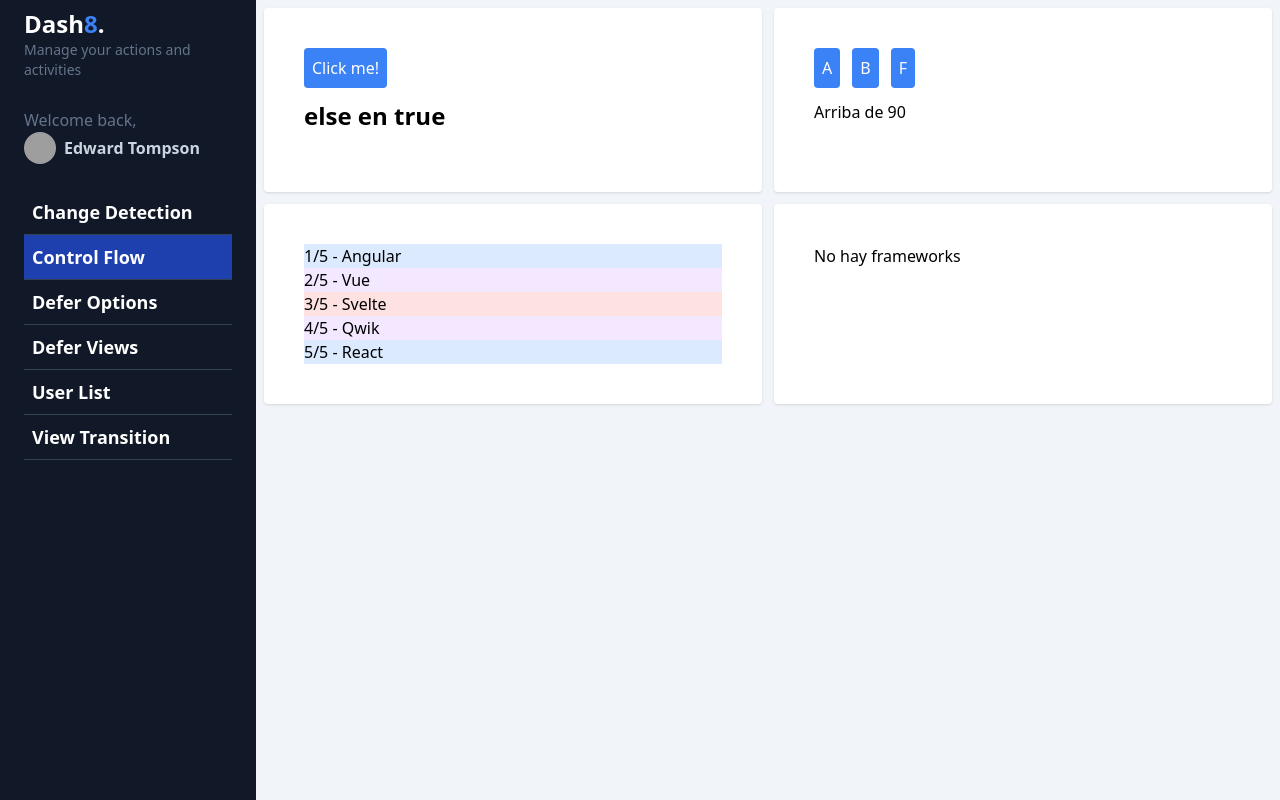
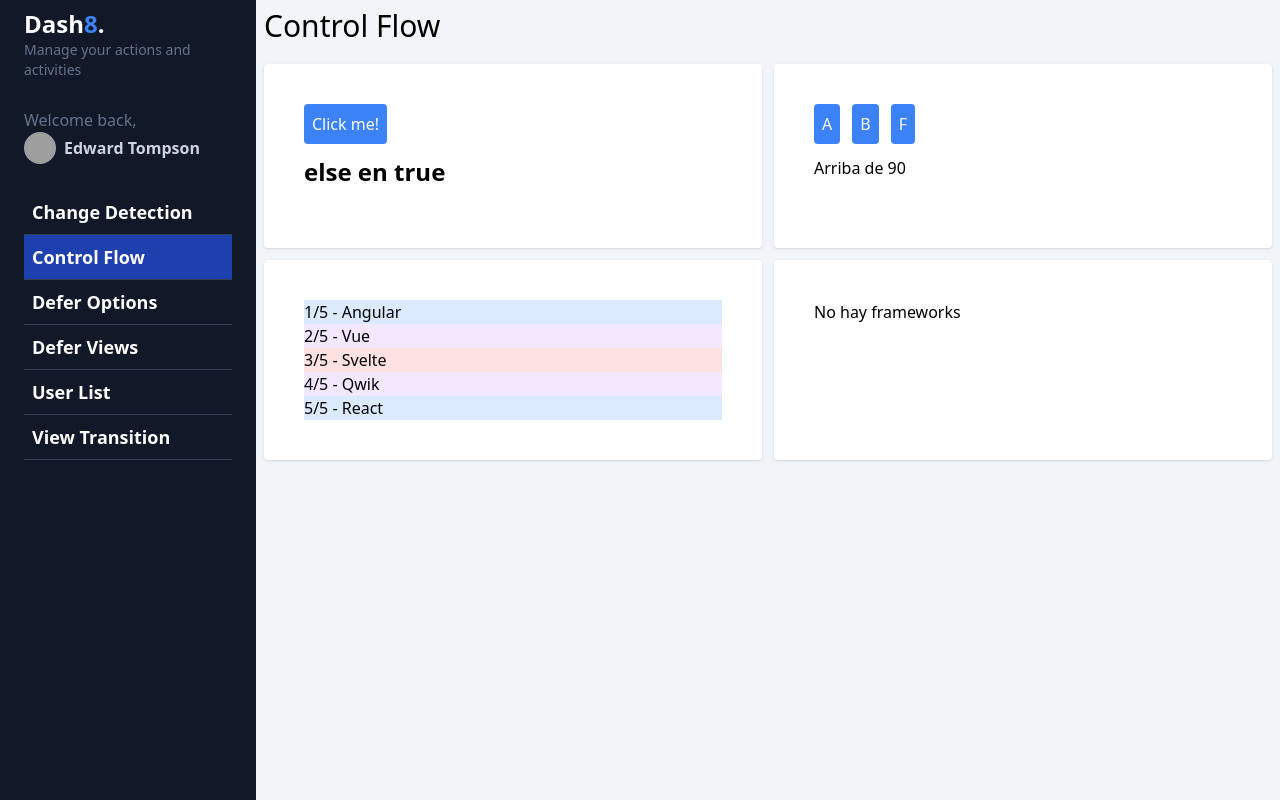
Before and after one commit to fhidalgorosabal/angular17, an Angular app: page /dashboard/control-flow in a window 1280 px wide. Built offline with nearby package versions, Linux system fonts and the light colour scheme; grey boxes are pictures that could not be loaded.

Commit message:
feature: Required Input

```diff
--- a/src/app/dashboard/pages/control-flow/control-flow.component.html
+++ b/src/app/dashboard/pages/control-flow/control-flow.component.html
@@ -1,3 +1,4 @@
+<app-title [title]="'Control Flow'" withShadow></app-title>
 <section class="grid grid-cols-1 md:grid-cols-2 gap-3">
     <div class="bg-white rounded shadow p-10">
         <button
--- a/src/app/dashboard/pages/control-flow/control-flow.component.ts
+++ b/src/app/dashboard/pages/control-flow/control-flow.component.ts
@@ -1,5 +1,6 @@
 import { CommonModule } from '@angular/common';
 import { ChangeDetectionStrategy, Component, signal } from '@angular/core';
+import { TitleComponent } from '../../../shared/title/title.component';
 
 type Grade = 'A' | 'B' | 'F';
 
@@ -7,6 +8,7 @@
   standalone: true,
   imports: [
     CommonModule,
+    TitleComponent
   ],
   templateUrl: './control-flow.component.html',
   styles: ``,
--- a/src/app/shared/title/title.component.html
+++ /dev/null
@@ -1 +0,0 @@
-<p>title works!</p>,
--- a/src/app/shared/title/title.component.ts
+++ b/src/app/shared/title/title.component.ts
@@ -1,5 +1,5 @@
 import { CommonModule } from '@angular/common';
-import { ChangeDetectionStrategy, Component } from '@angular/core';
+import { ChangeDetectionStrategy, Component, Input, booleanAttribute } from '@angular/core';
 
 @Component({
   selector: 'app-title',
@@ -7,8 +7,10 @@
   imports: [
     CommonModule,
   ],
-  templateUrl: './title.component.html',
-  styles: ``,
+  template: `<h1 class="text-3xl mb-5">{{ title }}</h1>`,
   changeDetection: ChangeDetectionStrategy.OnPush,
 })
-export class TitleComponent { }
+export class TitleComponent {
+    @Input({ required: true }) title!: string;
+    @Input({ transform: booleanAttribute }) withShadow: boolean = true;
+ }
```
